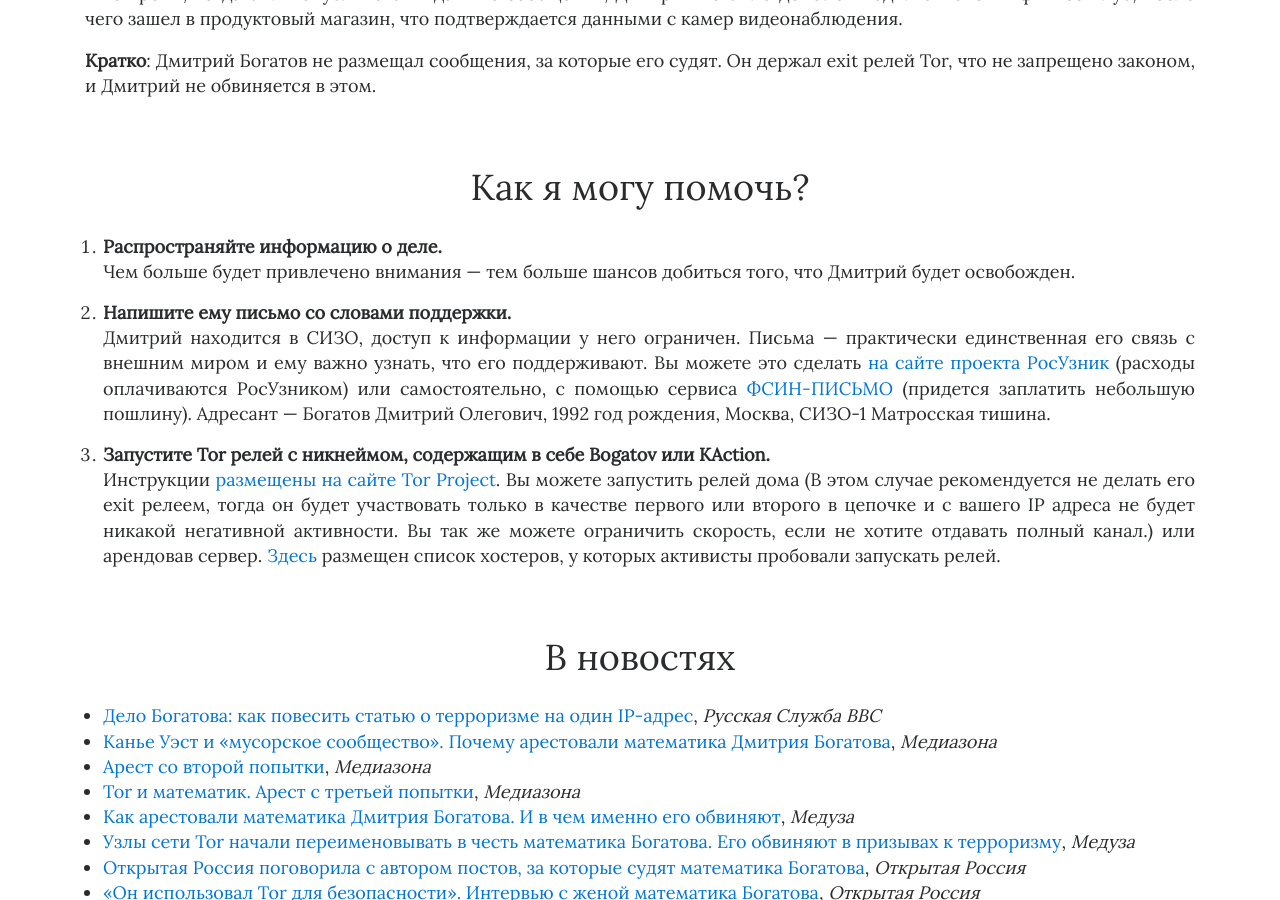
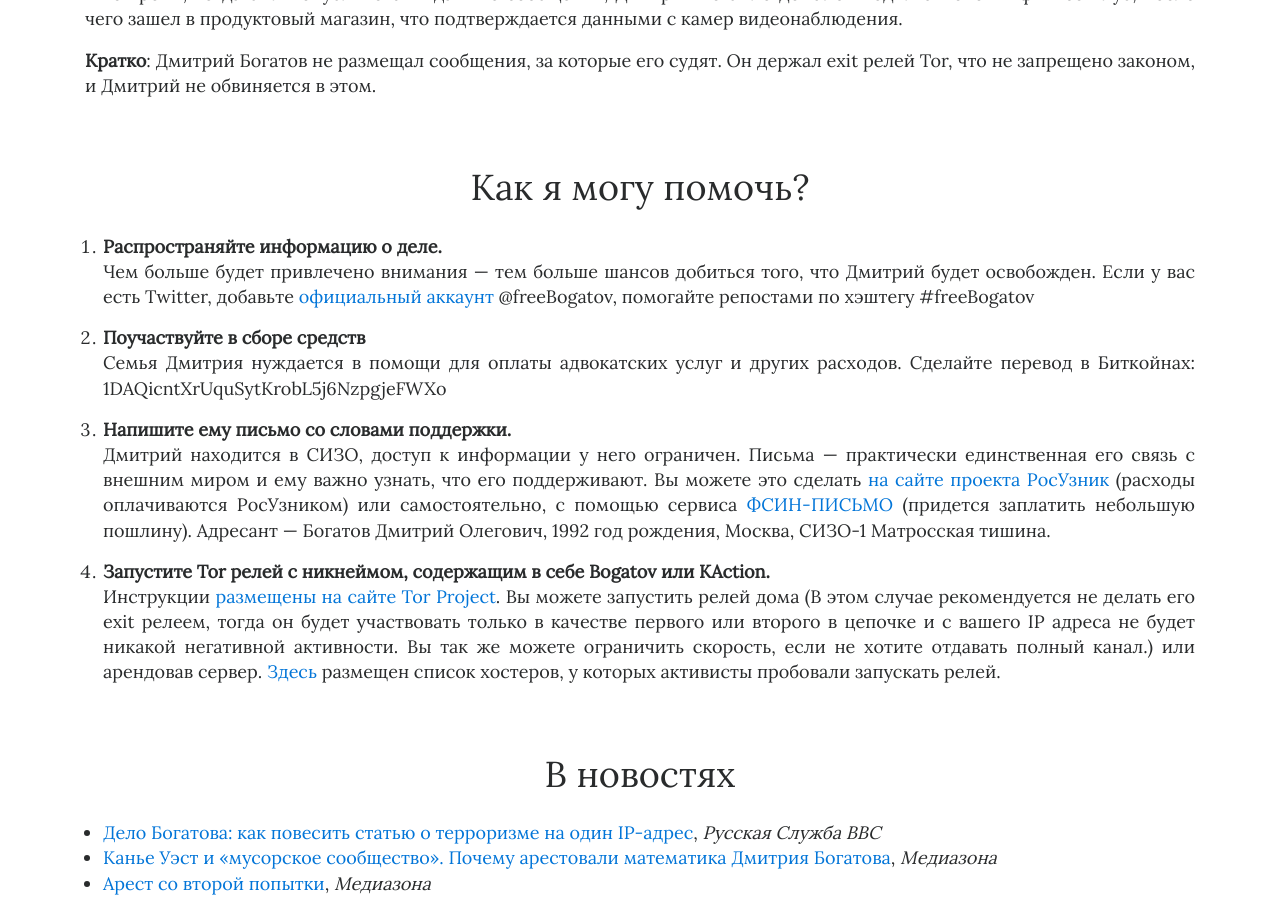
Before and after one commit to komachi/freebogatov.xyz, a Jekyll site: the page built from index.html, in a window 1280 px wide and 900 px high, scrolled down 1933 px. Built offline with Jekyll 4.4.1, drawn with Linux system fonts in a browser that asks for light colours.

Commit message:
Update index.html
добавила инфу про биткойны и твиттер

```diff
--- a/index.html
+++ b/index.html
@@ -46,7 +46,11 @@
 <ol>
   <li>
     <strong>Распространяйте информацию о деле.</strong>
-    <p>Чем больше будет привлечено внимания — тем больше шансов добиться того, что Дмитрий будет освобожден.</p>
+    <p>Чем больше будет привлечено внимания — тем больше шансов добиться того, что Дмитрий будет освобожден. Если у вас есть Twitter, добавьте <a href="https://twitter.com/freeBogatov" target="_blank">официальный аккаунт</a> @freeBogatov, помогайте репостами по хэштегу #freeBogatov</p>
+  </li>
+  <li>
+    <strong>Поучаствуйте в сборе средств</strong>
+    <p>Семья Дмитрия нуждается в помощи для оплаты адвокатских услуг и других расходов. Сделайте перевод в Биткойнах: 1DAQicntXrUquSytKrobL5j6NzpgjeFWXo</p>
   </li>
   <li>
     <strong>Напишите ему письмо со словами поддержки.</strong>
```
